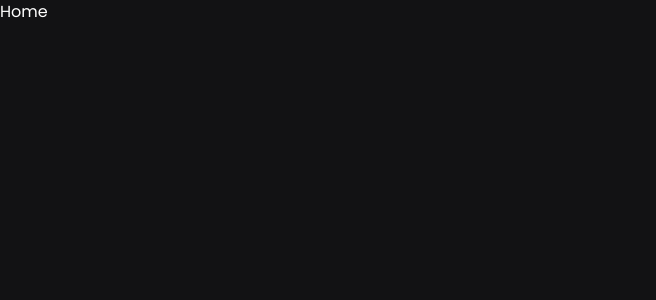
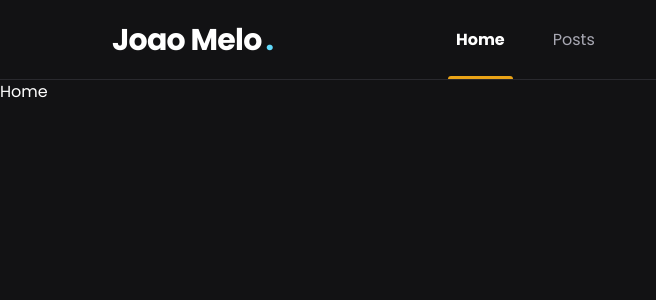
Before and after one commit to joaopcm/website, a Next.js app: page / in a window 1280 px wide. Shown: the top 300 px of the page, without its empty margins (0-656 px from the left). Built offline with nearby package versions, Linux system fonts and the light colour scheme.

Commit message:
feat: add Header component

```diff
--- a/package.json
+++ b/package.json
@@ -15,7 +15,8 @@
     "framer-motion": "^4.1.16",
     "next": "10.2.0",
     "react": "17.0.2",
-    "react-dom": "17.0.2"
+    "react-dom": "^17.0.2",
+    "sass": "^1.32.13"
   },
   "devDependencies": {
     "@types/node": "^15.0.3",
--- /dev/null
+++ b/src/components/Header/index.tsx
@@ -0,0 +1,37 @@
+import { Box, Text, Link } from "@chakra-ui/react";
+import styles from "./styles.module.scss";
+
+export function Header() {
+  return (
+    <header className={styles.headerContainer}>
+      <Box className={styles.headerContent}>
+        <Text fontSize="3xl" fontWeight="bold" letterSpacing="tight" w="64">
+          Joao Melo
+          <Text color="cyan.500" as="span" ml="1">
+            .
+          </Text>
+        </Text>
+
+        <nav>
+          <Link
+            className={styles.active}
+            href=""
+            _hover={{
+              textDecoration: "none",
+            }}
+          >
+            Home
+          </Link>
+          <Link
+            href=""
+            _hover={{
+              textDecoration: "none",
+            }}
+          >
+            Posts
+          </Link>
+        </nav>
+      </Box>
+    </header>
+  );
+}
--- /dev/null
+++ b/src/components/Header/styles.module.scss
@@ -0,0 +1,52 @@
+.headerContainer {
+  height: 5rem;
+  border-bottom: 1px solid var(--chakra-colors-gray-800);
+}
+
+.headerContent {
+  max-width: 1120px;
+  height: 5rem;
+  margin: 0 auto;
+  padding: 0 2rem;
+  display: flex;
+  align-items: center;
+
+  nav {
+    margin-left: 5rem;
+    height: 5rem;
+
+    a {
+      display: inline-block;
+      position: relative;
+      padding: 0 0.5rem;
+      height: 5rem;
+      line-height: 5rem;
+      color: var(--chakra-colors-gray-300);
+      transition: color 0.2s;
+
+      & + a {
+        margin-left: 2rem;
+      }
+
+      &:hover {
+        color: var(--chakra-colors-white);
+      }
+
+      &.active {
+        color: var(--chakra-colors-white);
+        font-weight: bold;
+      }
+
+      &.active::after {
+        content: "";
+        height: 3px;
+        border-radius: 3px 3px 0 0;
+        width: 100%;
+        position: absolute;
+        bottom: 1px;
+        left: 0;
+        background: var(--chakra-colors-yellow-500);
+      }
+    }
+  }
+}
--- a/src/pages/_app.tsx
+++ b/src/pages/_app.tsx
@@ -1,9 +1,11 @@
 import { ChakraProvider } from "@chakra-ui/react";
+import { Header } from "../components/Header";
 import { theme } from "../styles/theme";
 
 function MyApp({ Component, pageProps }) {
   return (
     <ChakraProvider theme={theme}>
+      <Header />
       <Component {...pageProps} />
     </ChakraProvider>
   );
--- a/src/styles/theme.ts
+++ b/src/styles/theme.ts
@@ -4,6 +4,7 @@ export const theme = extendTheme({
   colors: {
     gray: {
       "900": "#121214",
+      "800": "#29292e",
       "300": "#a8a8b3",
       "100": "#e1e1e6",
       "50": "#eeeef2",
```
Also changed, not shown: 1 other file (tests, documents, lock files or other folders).
